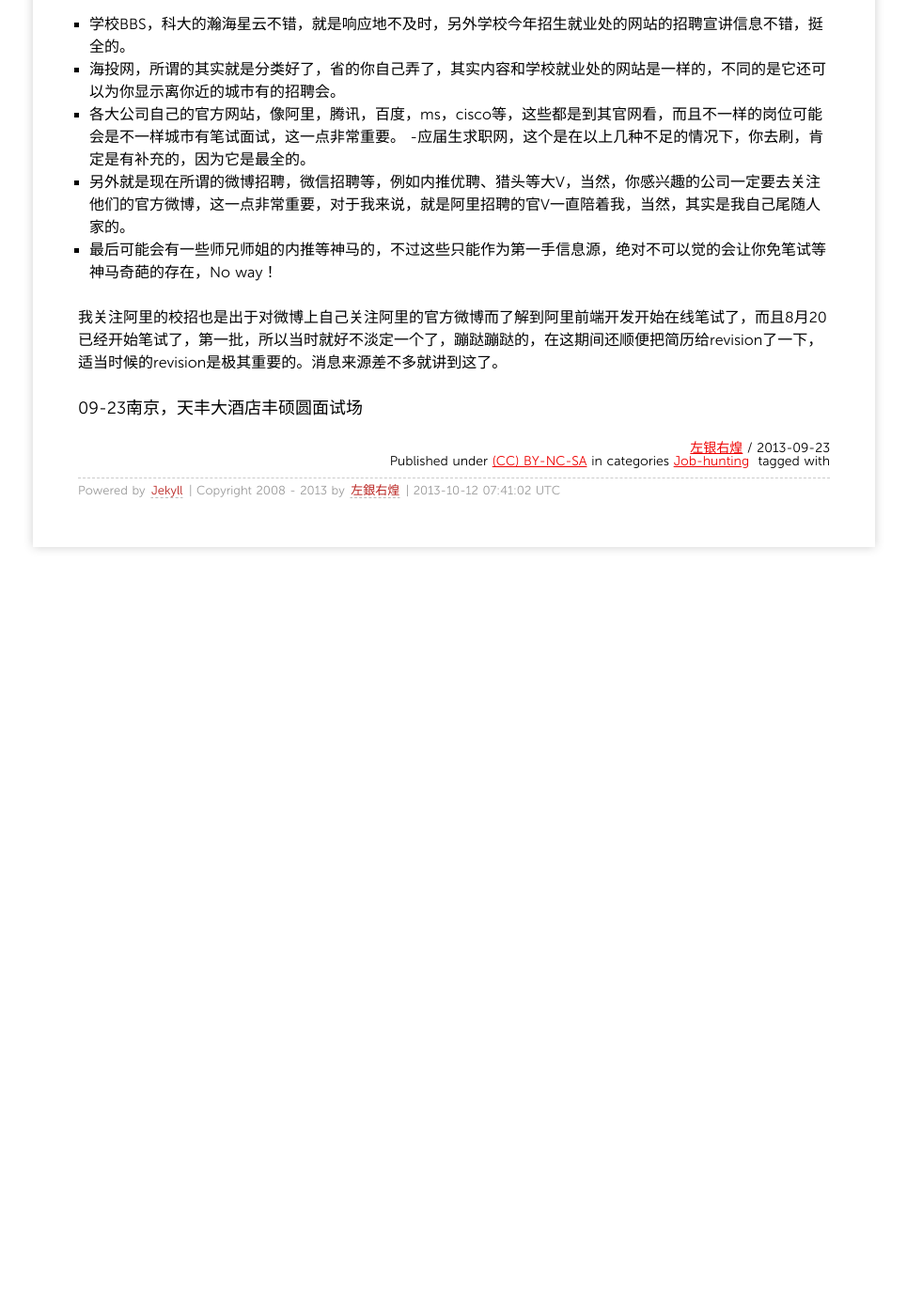
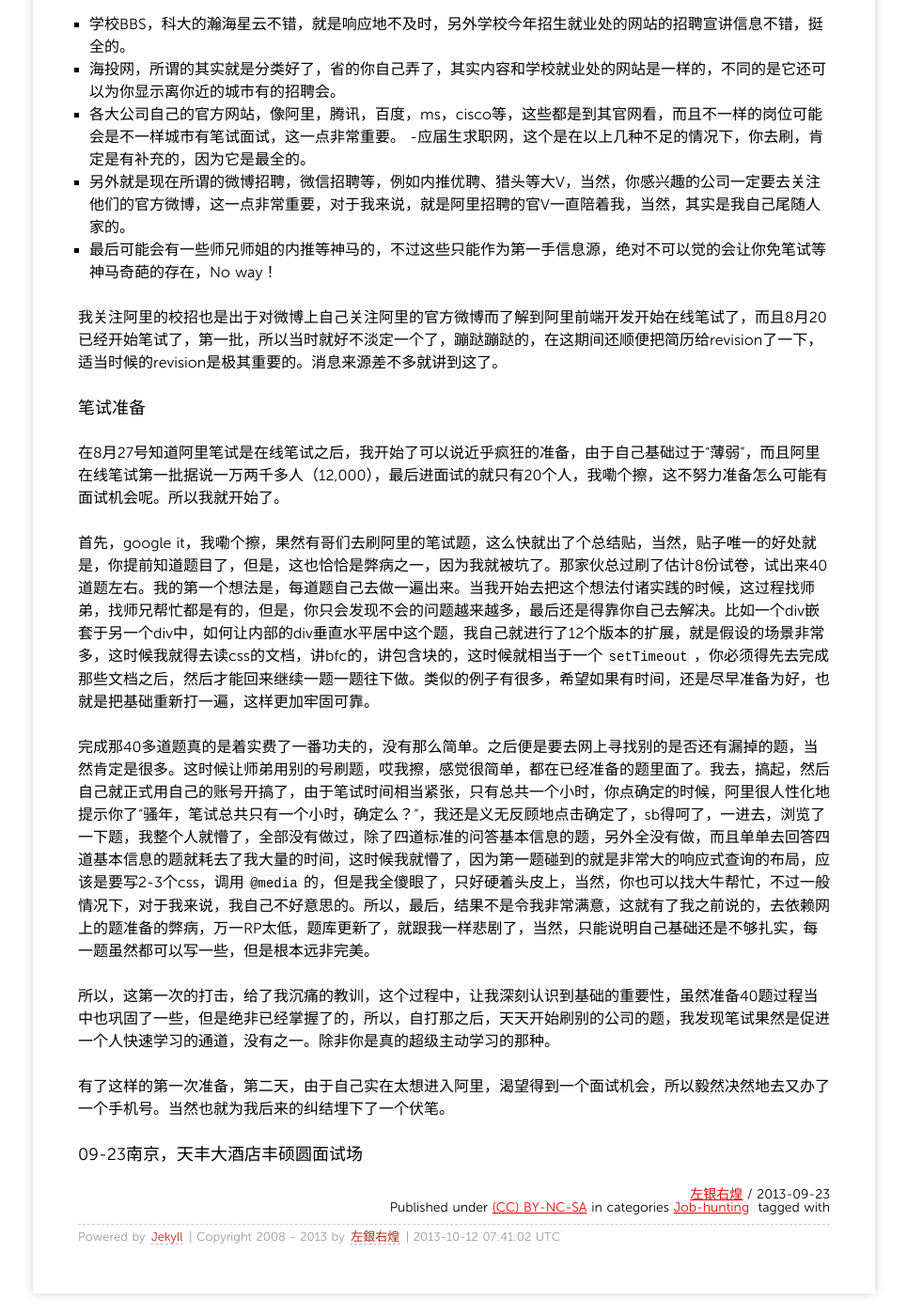
Before and after one commit to grahamle/grahamle.github.com, a Jekyll site: the page built from _posts/2013/2013-09-23-写在阿里面试归来之际.md, in a window 1280 px wide and 1400 px high, scrolled down 961 px. Shown: the whole window at 94% size, without its empty margins (157-1122 px from the left). Built offline with Jekyll 4.4.1, drawn with Linux system fonts in a browser that asks for light colours; Markdown is read by kramdown in place of the engine named in the settings; comment, search, counter and statistics services are not loaded; before the commit the page ends 1591 px from its top, so only the background shows below that.

Commit message:
阿里经验谈之笔试准备

```diff
--- a/_posts/2013/2013-09-23-写在阿里面试归来之际.md
+++ b/_posts/2013/2013-09-23-写在阿里面试归来之际.md
@@ -37,4 +37,15 @@ categories:
 
 我关注阿里的校招也是出于对微博上自己关注阿里的官方微博而了解到阿里前端开发开始在线笔试了，而且8月20已经开始笔试了，第一批，所以当时就好不淡定一个了，蹦跶蹦跶的，在这期间还顺便把简历给revision了一下，适当时候的revision是极其重要的。消息来源差不多就讲到这了。
 
+### 笔试准备
+在8月27号知道阿里笔试是在线笔试之后，我开始了可以说近乎疯狂的准备，由于自己基础过于“薄弱”，而且阿里在线笔试第一批据说一万两千多人（12,000），最后进面试的就只有20个人，我嘞个擦，这不努力准备怎么可能有面试机会呢。所以我就开始了。
+
+首先，google it，我嘞个擦，果然有哥们去刷阿里的笔试题，这么快就出了个总结贴，当然，贴子唯一的好处就是，你提前知道题目了，但是，这也恰恰是弊病之一，因为我就被坑了。那家伙总过刷了估计8份试卷，试出来40道题左右。我的第一个想法是，每道题自己去做一遍出来。当我开始去把这个想法付诸实践的时候，这过程找师弟，找师兄帮忙都是有的，但是，你只会发现不会的问题越来越多，最后还是得靠你自己去解决。比如一个div嵌套于另一个div中，如何让内部的div垂直水平居中这个题，我自己就进行了12个版本的扩展，就是假设的场景非常多，这时候我就得去读css的文档，讲bfc的，讲包含块的，这时候就相当于一个 `setTimeout` ，你必须得先去完成那些文档之后，然后才能回来继续一题一题往下做。类似的例子有很多，希望如果有时间，还是尽早准备为好，也就是把基础重新打一遍，这样更加牢固可靠。
+
+完成那40多道题真的是着实费了一番功夫的，没有那么简单。之后便是要去网上寻找别的是否还有漏掉的题，当然肯定是很多。这时候让师弟用别的号刷题，哎我擦，感觉很简单，都在已经准备的题里面了。我去，搞起，然后自己就正式用自己的账号开搞了，由于笔试时间相当紧张，只有总共一个小时，你点确定的时候，阿里很人性化地提示你了“骚年，笔试总共只有一个小时，确定么？”，我还是义无反顾地点击确定了，sb得呵了，一进去，浏览了一下题，我整个人就懵了，全部没有做过，除了四道标准的问答基本信息的题，另外全没有做，而且单单去回答四道基本信息的题就耗去了我大量的时间，这时候我就懵了，因为第一题碰到的就是非常大的响应式查询的布局，应该是要写2-3个css，调用 `@media` 的，但是我全傻眼了，只好硬着头皮上，当然，你也可以找大牛帮忙，不过一般情况下，对于我来说，我自己不好意思的。所以，最后，结果不是令我非常满意，这就有了我之前说的，去依赖网上的题准备的弊病，万一RP太低，题库更新了，就跟我一样悲剧了，当然，只能说明自己基础还是不够扎实，每一题虽然都可以写一些，但是根本远非完美。
+
+所以，这第一次的打击，给了我沉痛的教训，这个过程中，让我深刻认识到基础的重要性，虽然准备40题过程当中也巩固了一些，但是绝非已经掌握了的，所以，自打那之后，天天开始刷别的公司的题，我发现笔试果然是促进一个人快速学习的通道，没有之一。除非你是真的超级主动学习的那种。
+
+有了这样的第一次准备，第二天，由于自己实在太想进入阿里，渴望得到一个面试机会，所以毅然决然地去又办了一个手机号。当然也就为我后来的纠结埋下了一个伏笔。
+
 ### 09-23南京，天丰大酒店丰硕圆面试场
```
